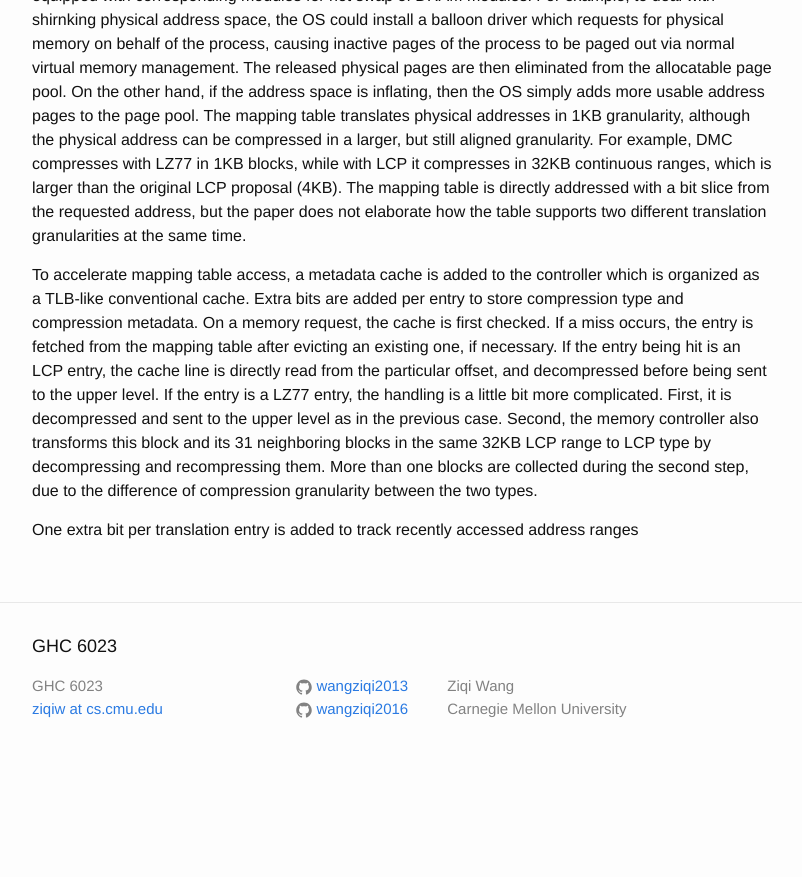
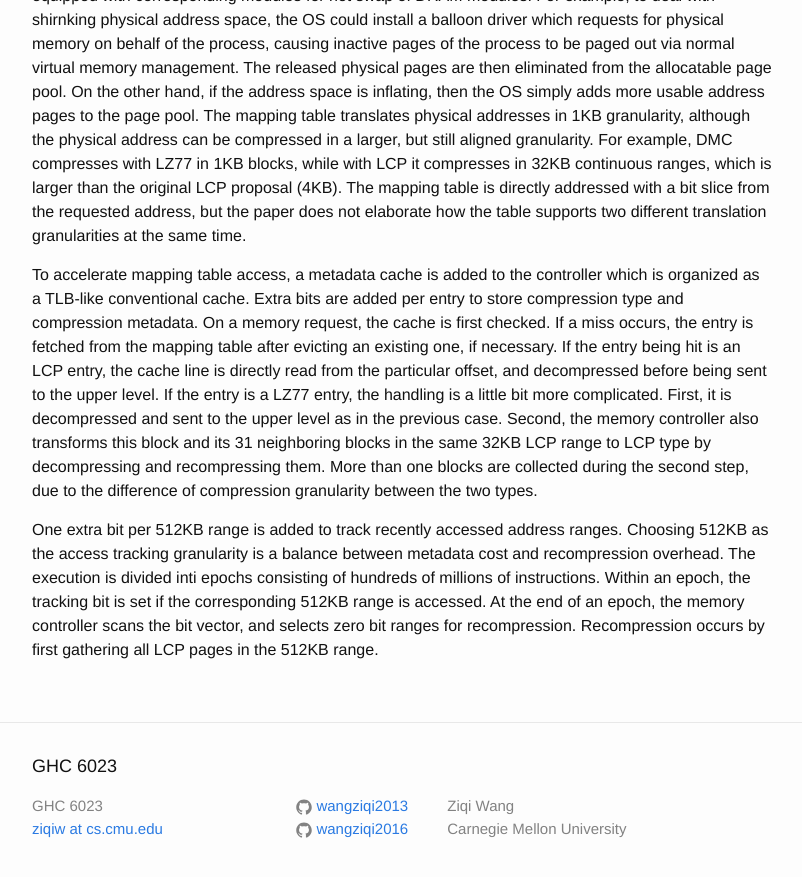
Before and after one commit to wangziqi2013/wangziqi2013.github.io, a Jekyll site: the page built from _posts/2020-07-15-dmc.markdown, in a window 1280 px wide and 900 px high, scrolled down 1867 px. Shown: the top 877 px of the window, without its empty margins (238-1040 px from the left). Built offline with Jekyll 4.4.1, drawn with Linux system fonts in a browser that asks for light colours; before the commit the page ends 2647 px from its top, so only the background shows below that.

Commit message:
Adding bit vector

```diff
--- a/_posts/2020-07-15-dmc.markdown
+++ b/_posts/2020-07-15-dmc.markdown
@@ -85,4 +85,8 @@ upper level as in the previous case. Second, the memory controller also transfor
 in the same 32KB LCP range to LCP type by decompressing and recompressing them. More than one blocks are collected during
 the second step, due to the difference of compression granularity between the two types.
 
-One extra bit per translation entry is added to track recently accessed address ranges
+One extra bit per 512KB range is added to track recently accessed address ranges. Choosing 512KB as the access tracking
+granularity is a balance between metadata cost and recompression overhead. The execution is divided inti epochs consisting
+of hundreds of millions of instructions. Within an epoch, the tracking bit is set if the corresponding 512KB range is
+accessed. At the end of an epoch, the memory controller scans the bit vector, and selects zero bit ranges for recompression.
+Recompression occurs by first gathering all LCP pages in the 512KB range.
```
